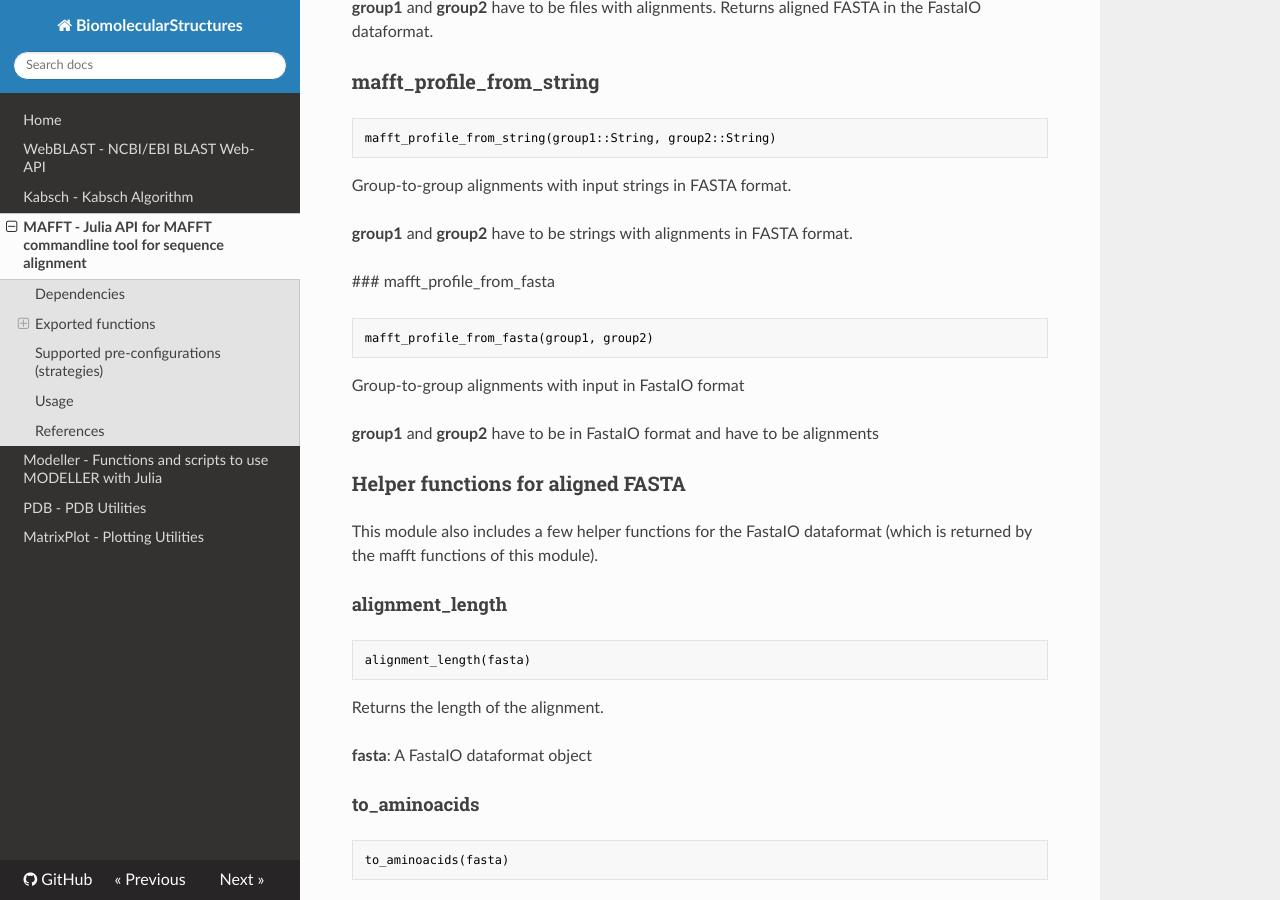
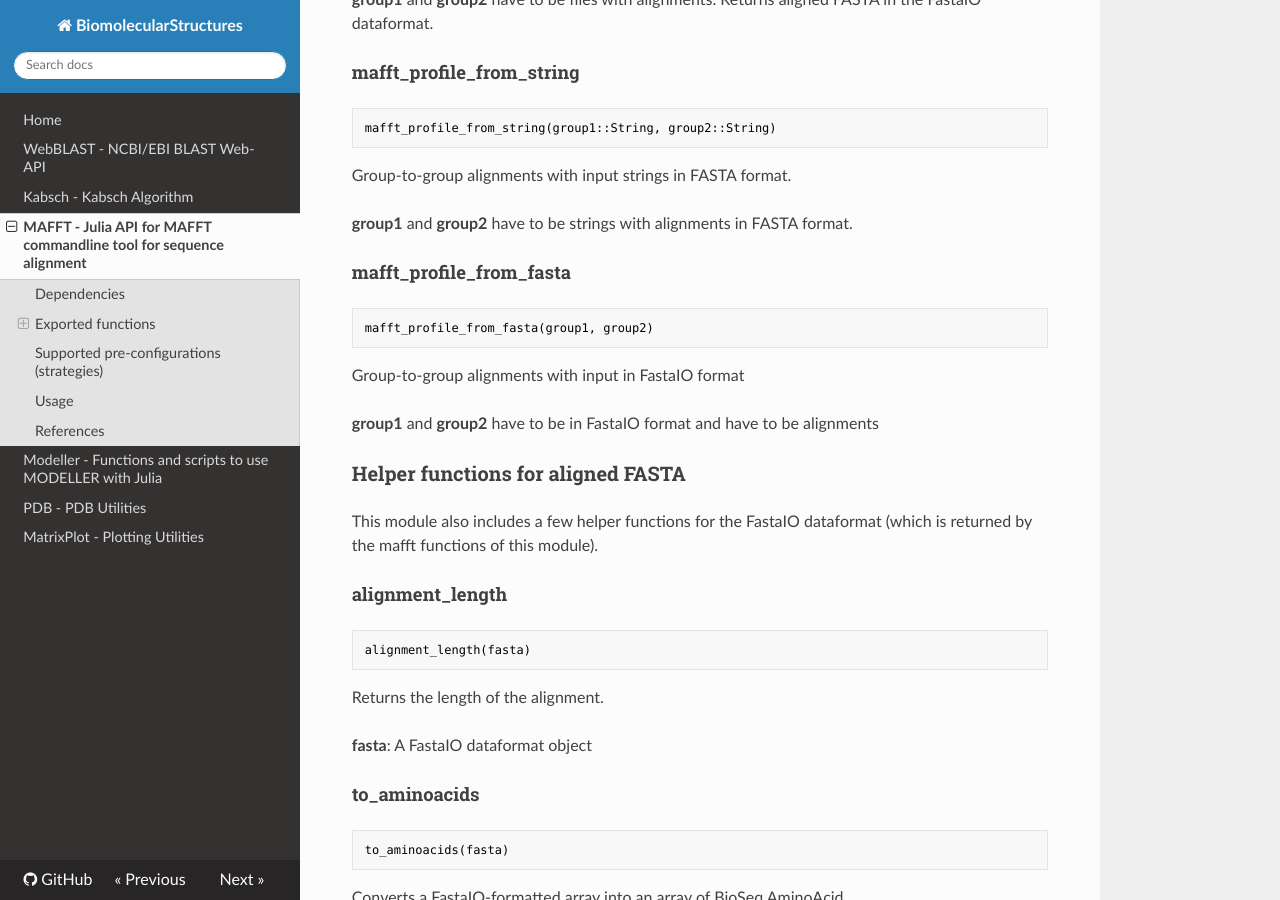
Before and after one commit to hng/BiomolecularStructures.jl, an MkDocs documentation site: the page built from docs/mafft.md, in a window 1280 px wide and 900 px high, scrolled down 1493 px. Built offline with MkDocs 1.6.1, drawn with Linux system fonts in a browser that asks for light colours; nearby versions of some CDN libraries; old or Windows-style settings are respelled for this version of MkDocs.

Commit message:
formatting

````diff
--- a/docs/mafft.md
+++ b/docs/mafft.md
@@ -14,7 +14,7 @@ Tested with MAFFT v7.215 (2014/12/17)
 
 ## Exported functions
 
-### mafft
+#### mafft
 
 ```julia
 mafft(fasta_in::String, preconfiguration=:default)
@@ -26,7 +26,7 @@ Runs mafft with the provided fasta file and returns the alignment in FastaIO dat
 
 *preconfiguration*: optional commandline arguments for MAFFT (array of strings)
 
-### mafft_from_string
+#### mafft_from_string
 
 ```julia
 mafft_from_string(fasta_in::String, preconfiguration=:default)
@@ -38,7 +38,7 @@ Calls MAFFT with the given FASTA string as input and returns aligned FASTA in th
 
 **preconfiguration**: optional commandline arguments for MAFFT (array of strings)
 
-### mafft_from_fasta
+#### mafft_from_fasta
 
 ```julia
 mafft_from_fasta(fasta_in, preconfiguration=:default)
@@ -50,7 +50,7 @@ Calls MAFFT with the given FASTA in FastaIO format
 
 *preconfiguration*: optional commandline arguments for MAFFT (array of strings)
 
-### mafft_profile
+#### mafft_profile
 
 ```julia
 mafft_profile(group1::String, group2::String)
@@ -59,7 +59,7 @@ Group-to-group alignments
 
 **group1** and **group2** have to be files with alignments. Returns aligned FASTA in the FastaIO dataformat.
 
-### mafft_profile_from_string
+#### mafft_profile_from_string
 
 ```julia
 mafft_profile_from_string(group1::String, group2::String)
@@ -68,7 +68,7 @@ Group-to-group alignments with input strings in FASTA format.
 
  **group1** and **group2** have to be strings with alignments in FASTA format.
 
- ### mafft_profile_from_fasta
+#### mafft_profile_from_fasta
 
 ```julia
 mafft_profile_from_fasta(group1, group2)
````
Also changed, not shown: docs/modeller.md (+1 -1 lines).
